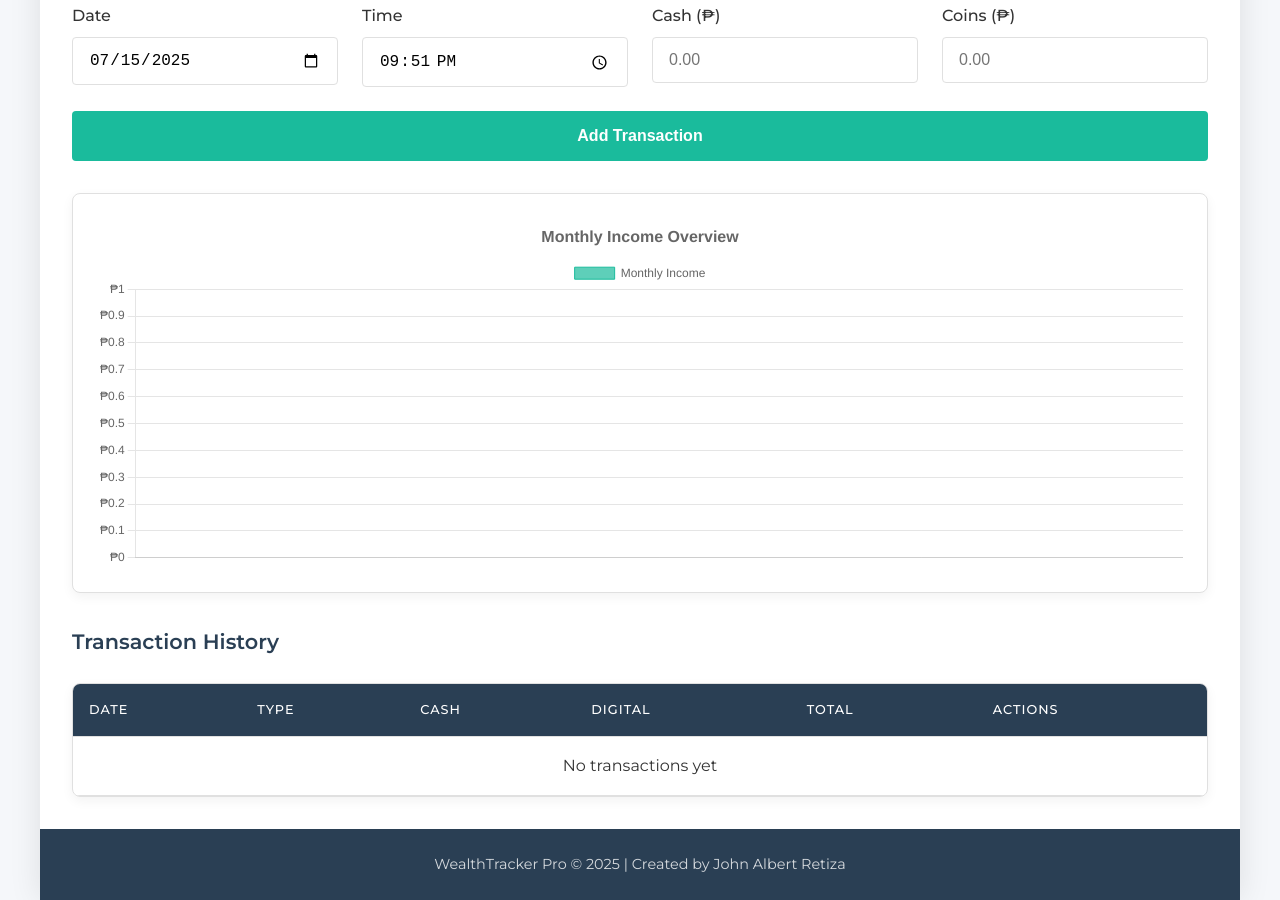
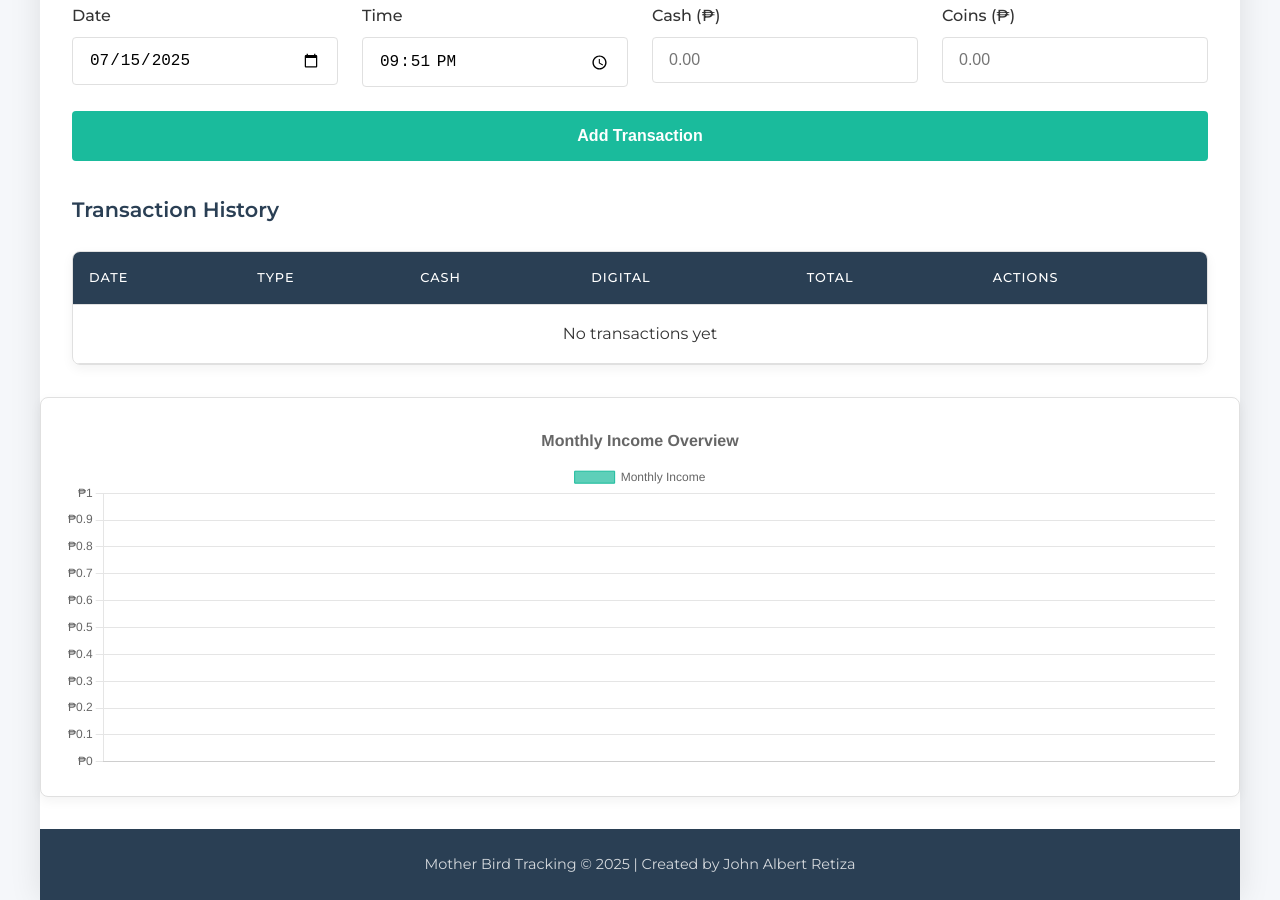
Before and after one commit to JohnAlbert29/MotherbirdApp, a plain HTML site: page index.html in a window 1280 px wide. Shown: the part 326-1226 px from the top of the page. Drawn offline with nearby package versions, Linux system fonts and the light colour scheme.

Commit message:
Update index.html

```diff
--- a/index.html
+++ b/index.html
@@ -60,11 +60,6 @@
                 </form>
             </section>
 
-            <section class="data-visualization">
-                <div class="chart-container">
-                    <canvas id="income-chart"></canvas>
-                </div>
-            </section>
 
             <section class="transaction-history">
                 <h2>Transaction History</h2>
@@ -88,8 +83,14 @@
             </section>
         </main>
 
+         <section class="data-visualization">
+                <div class="chart-container">
+                    <canvas id="income-chart"></canvas>
+                </div>
+            </section>
+
         <footer class="app-footer">
-            <p>WealthTracker Pro © <span id="current-year"></span> | Created by John Albert Retiza</p>
+            <p>Mother Bird Tracking © <span id="current-year"></span> | Created by John Albert Retiza</p>
         </footer>
     </div>
 
```
